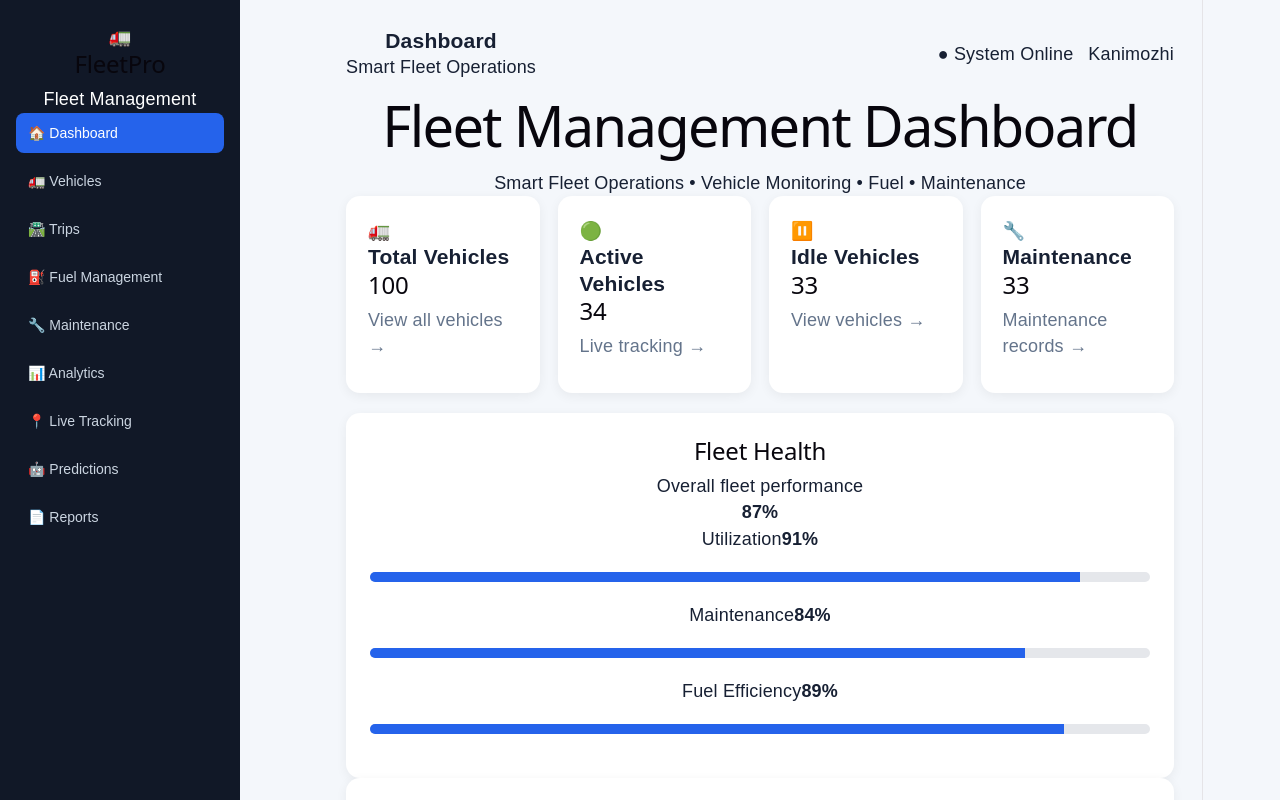
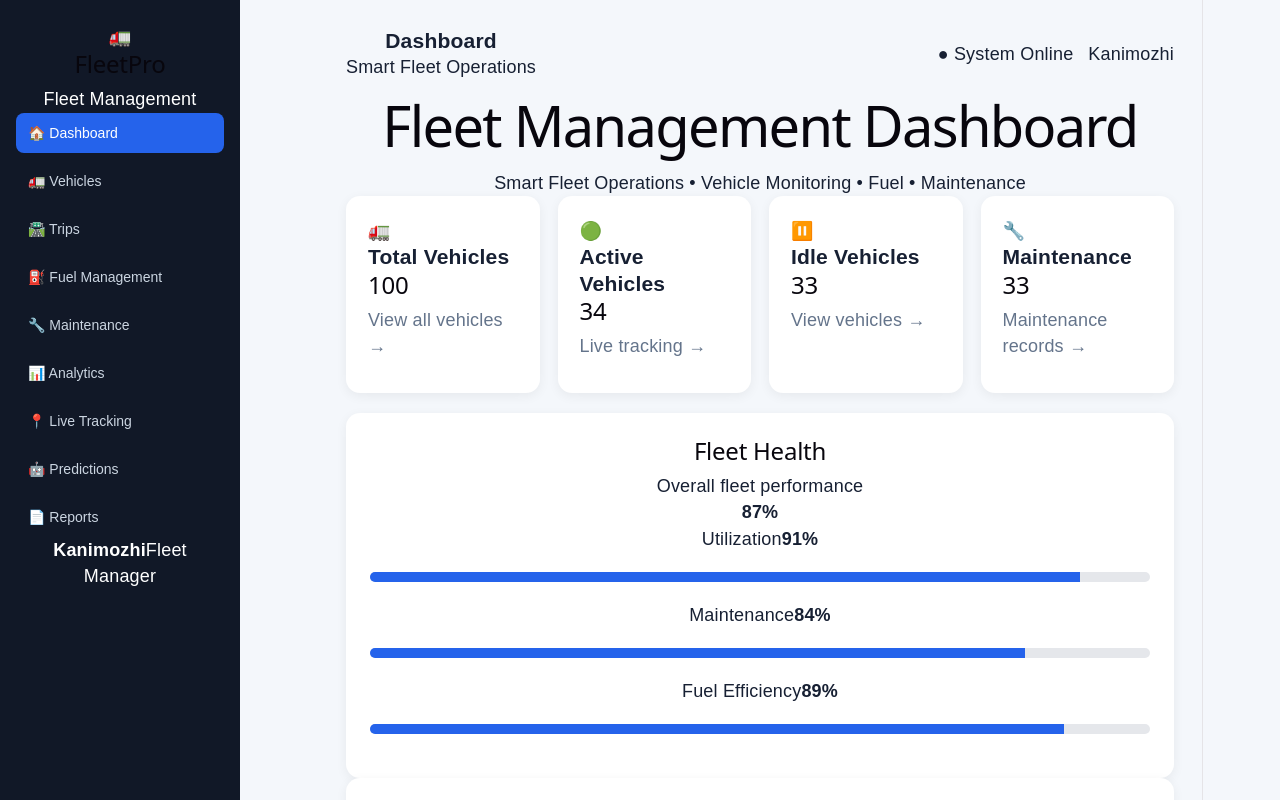
Before and after one commit to kanimozhiG789/fleet-management-dashboard, a React app in the folder frontend/: page / in a window 1280 px wide. Shown: the top 800 px of the page. Built offline with nearby package versions, Linux system fonts and the light colour scheme; the HTML template or start-up script is replaced by a standard one.

Commit message:
Add kanimozhi Fleet manager

```diff
--- a/frontend/src/App.jsx
+++ b/frontend/src/App.jsx
@@ -1304,7 +1304,12 @@ function App() {
           </button>
 
         </nav>
-
+<div className="admin-box">
+  <div>
+    <strong>Kanimozhi</strong>
+    <span>Fleet Manager</span>
+  </div>
+</div>
         </aside>
       <main className="main">
 
```
